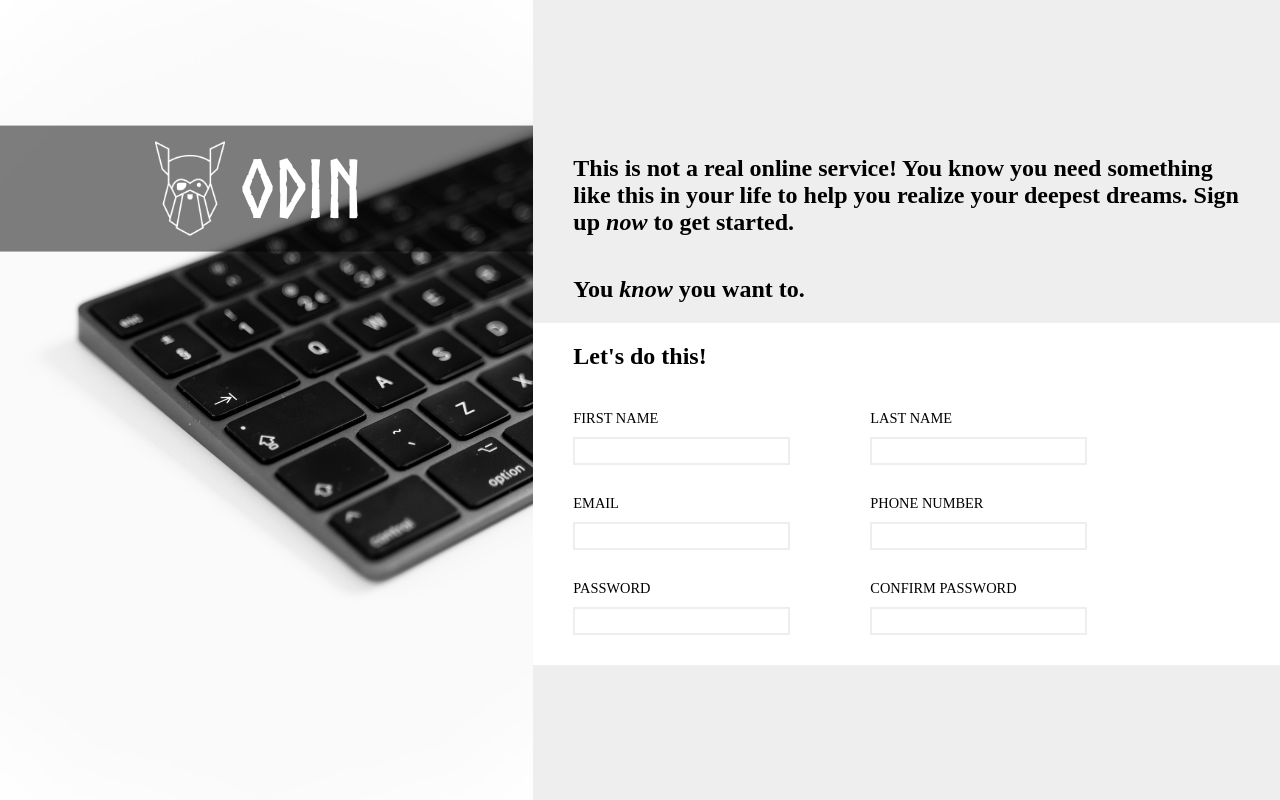
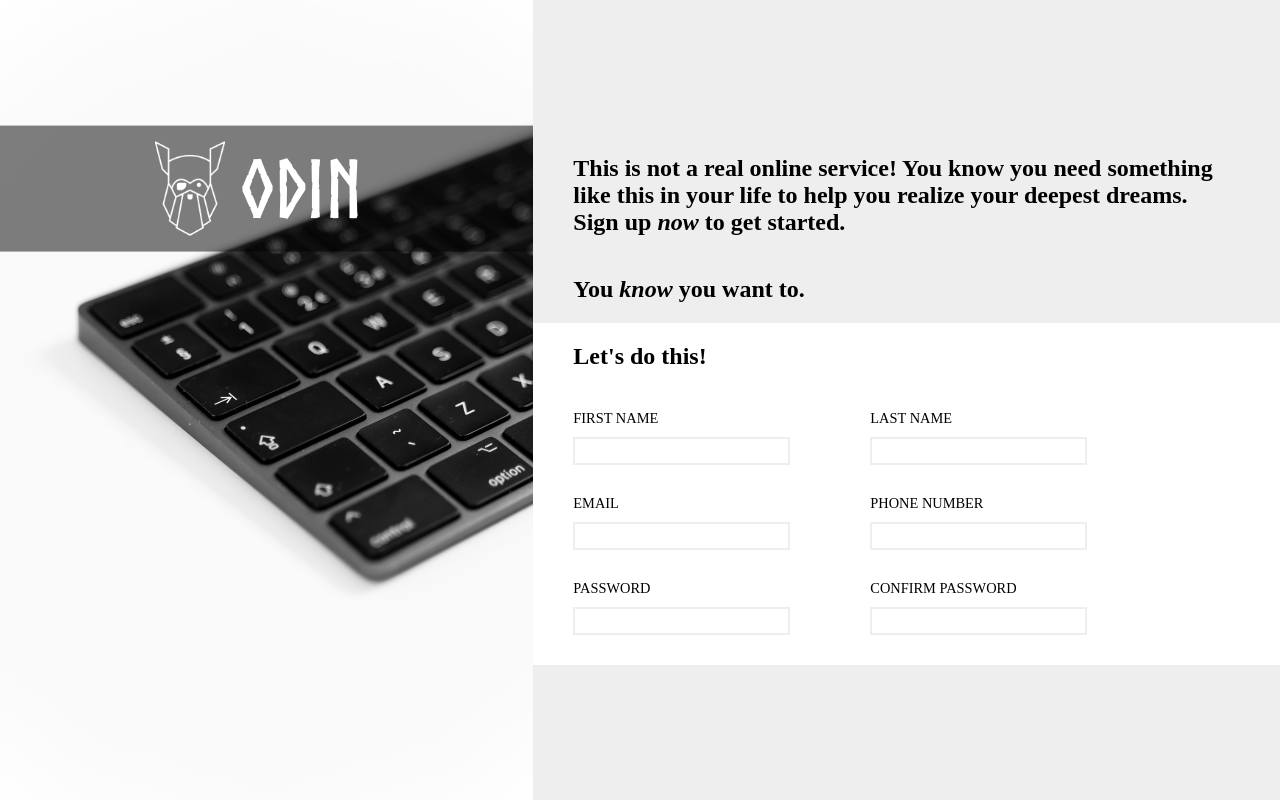
Before and after one commit to kmalcaba/odin-projects, a React (Create React App) app in the folder sign-up-form/: page / in a window 1280 px wide. Built offline with nearby package versions, Linux system fonts and the light colour scheme.

Commit message:
Add right margin

```diff
--- a/sign-up-form/src/components/styled/Form.styled.js
+++ b/sign-up-form/src/components/styled/Form.styled.js
@@ -49,4 +49,8 @@ export const Input = styled.input`
   :focus {
     box-shadow: 2px 3px 5px ${({ theme }) => theme.colors.shadowSm};
   }
+
+  /* &:invalid {
+    border: 2px red solid;
+  } */
 `;
--- a/sign-up-form/src/components/styled/SignUpContainer.styled.js
+++ b/sign-up-form/src/components/styled/SignUpContainer.styled.js
@@ -18,7 +18,7 @@ export const Paragraph = styled.div`
   font-weight: 600;
   text-align: left;
   align-self: flex-start;
-  margin: 20px 0;
+  margin: 20px 20px 20px 0;
   max-width: 900px;
 
   & em {
```
